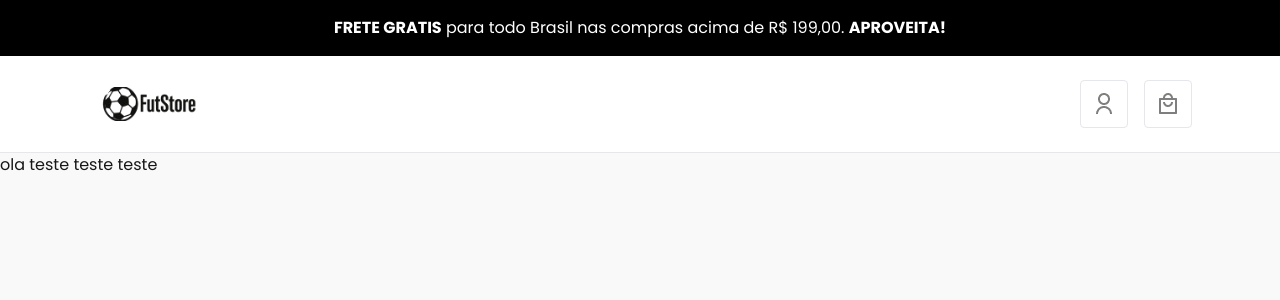
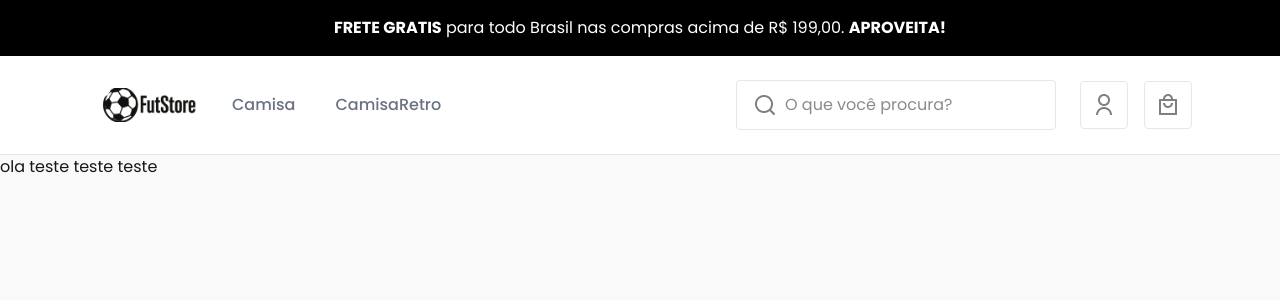
Before and after one commit to pierrepaulo/futstore, a Next.js app: page / in a window 1280 px wide. Shown: the top 300 px of the page. Built offline with nearby package versions, Linux system fonts and the light colour scheme.

Commit message:
WIP(header): iniciando estrutura do header, alterações parciais

```diff
--- /dev/null
+++ b/src/components/layout/header-search.tsx
@@ -0,0 +1,11 @@
+export const HeaderSearch = () => {
+  return (
+    <div>
+      <input
+        type="search"
+        className="border border-gray-200 w-full pl-12 py-3 rounded-sm outline-0 bg-no-repeat bg-[url(/assets/ui/search.png)] bg-[16px_50%] bg-[size:24px] "
+        placeholder="O que você procura?"
+      />
+    </div>
+  );
+};
--- a/src/components/layout/header.tsx
+++ b/src/components/layout/header.tsx
@@ -4,6 +4,7 @@ import Image from "next/image";
 import { HeaderIcon } from "./header-icon";
 import Link from "next/link";
 import { useState } from "react";
+import { HeaderSearch } from "./header-search";
 
 type MenuItem = {
   label: string;
@@ -25,7 +26,7 @@ export function Header() {
       </div>
       <div className="w-full max-w-6xl mx-auto p-6">
         <div className="flex items-center justify-between">
-          <div className="">
+          <div className="min-w-[120px]">
             <Link href={"/"}>
               <Image
                 src="/assets/ui/logoblack.png"
@@ -34,6 +35,24 @@ export function Header() {
                 height={40}
               />
             </Link>
+          </div>
+          <div className="flex-1">
+            <div className="w-full hidden md:flex items-center px-6 gap-6">
+              <div className="flex-1">
+                <ul className="flex gap-10 font-medium text-gray-500">
+                  {menu.map((item) => (
+                    <li key={item.label}>
+                      <Link key={item.label} href={item.href}>
+                        {item.label}
+                      </Link>
+                    </li>
+                  ))}
+                </ul>
+              </div>
+              <div className="w-80">
+                <HeaderSearch />
+              </div>
+            </div>
           </div>
           <div className="flex gap-4">
             <Link href={"/my-orders"}>
@@ -60,7 +79,7 @@ export function Header() {
         </div>
       </div>
       {menuOpened && (
-        <div className="md:hidden">
+        <div className="md:hidden pb-6">
           {menu.map((item) => (
             <Link key={item.label} href={item.href}>
               <div className="p-6 border-b border-gray-200 flex items-center justify-between">
@@ -80,7 +99,9 @@ export function Header() {
           ))}
         </div>
       )}
-      <div className="md:hidden p-6">Busca</div>
+      <div className="p-6 pt-0 md:hidden ">
+        <HeaderSearch />
+      </div>
     </header>
   );
 }
```
